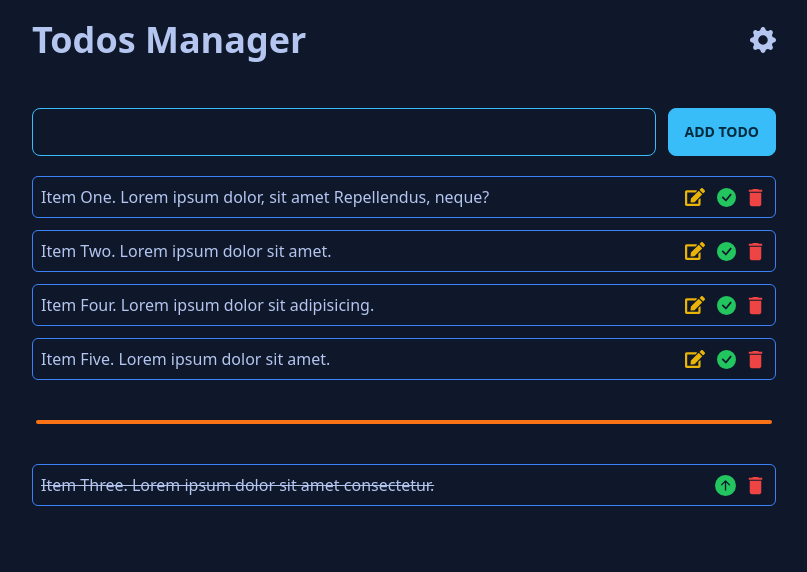
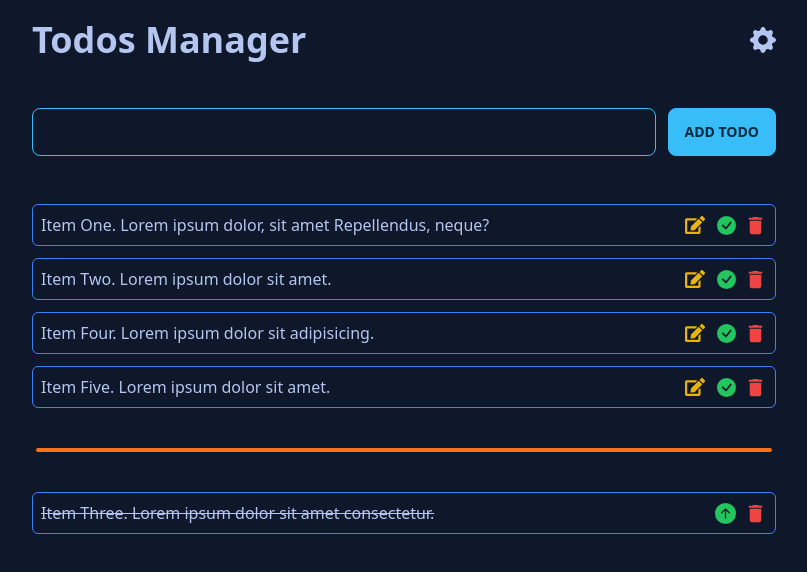
Before and after one commit to itzAmka/Task-Tarakar, a React (Vite) app: page / in a window 1280 px wide. Shown: the top 572 px of the page, without its empty margins (236-1043 px from the left). Built offline with nearby package versions, Linux system fonts and the light colour scheme; no server answers.

Commit message:
increase the margin top of the TodosList component

```diff
--- a/src/components/todos/TodosList.jsx
+++ b/src/components/todos/TodosList.jsx
@@ -30,7 +30,7 @@ const TodosList = () => {
 
 	return (
 		<>
-			<ul className='flex flex-col gap-3 mt-5'>
+			<ul className='flex flex-col gap-3 mt-12'>
 				{notCompletedTodos.length === 0 ? (
 					<li className='ml-1 text-xl'>No Tasks Todo</li>
 				) : (
```
